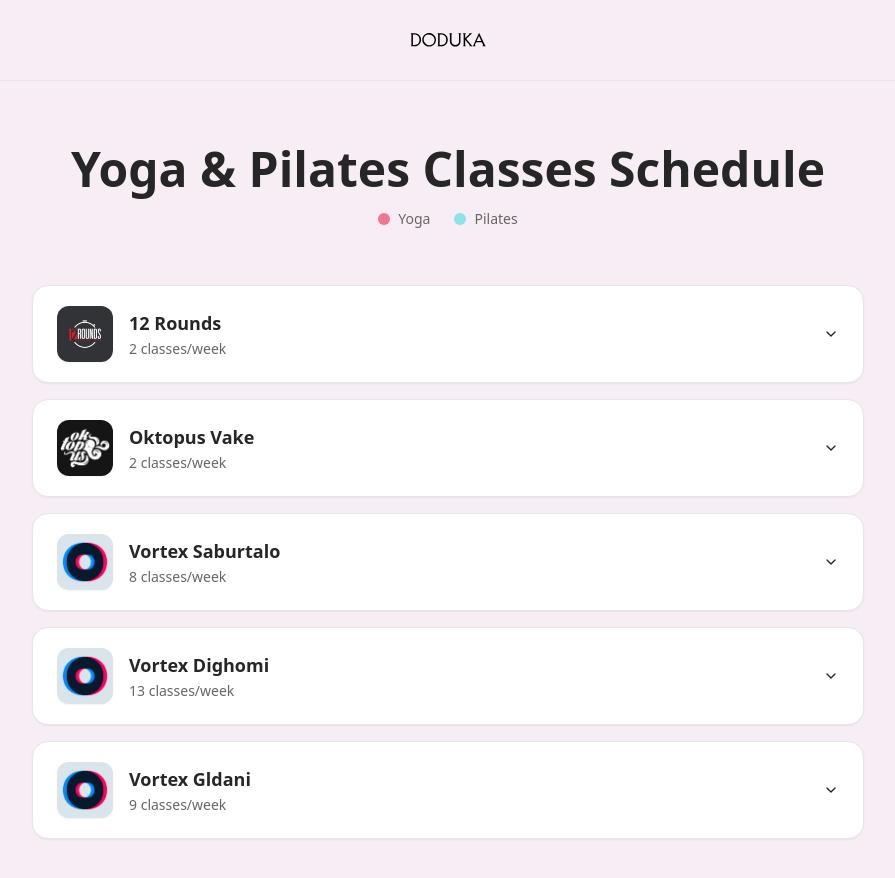
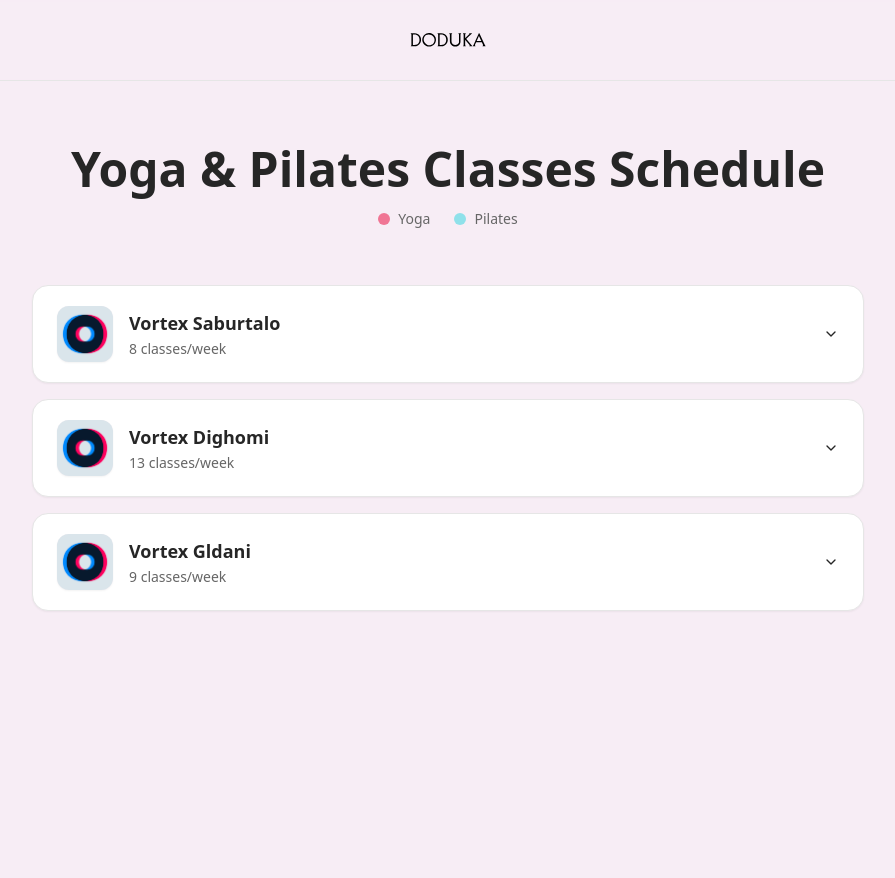
Before and after one commit to dodukamoves/ebb-and-flow-times, a React (Vite) app: page / in a window 1280 px wide. Shown: the top 878 px of the page, without its empty margins (192-1087 px from the left). Built offline with nearby package versions, Linux system fonts and the light colour scheme; the HTML template or start-up script is replaced by a standard one.

Commit message:
Changes
Co-authored-by: dodukamoves <239023338+dodukamoves@users.noreply.github.com>

```diff
--- a/src/data/scheduleData.ts
+++ b/src/data/scheduleData.ts
@@ -21,62 +21,6 @@ const getClassType = (name: string): "yoga" | "pilates" => {
 };
 
 export const studiosData: StudioData[] = [
-  {
-    name: "12 Rounds",
-    totalClassesPerWeek: 2,
-    schedule: [
-      {
-        day: "Tuesday",
-        classes: [
-          {
-            time: "11:30",
-            name: "Vinyasa Flow Yoga",
-            duration: "60min",
-            type: "yoga",
-          },
-        ],
-      },
-      {
-        day: "Thursday",
-        classes: [
-          {
-            time: "11:30",
-            name: "Vinyasa Flow Yoga",
-            duration: "60min",
-            type: "yoga",
-          },
-        ],
-      },
-    ],
-  },
-  {
-    name: "Oktopus Vake",
-    totalClassesPerWeek: 2,
-    schedule: [
-      {
-        day: "Tuesday",
-        classes: [
-          {
-            time: "13:15",
-            name: "Intensive Pilates",
-            duration: "45min",
-            type: "pilates",
-          },
-        ],
-      },
-      {
-        day: "Thursday",
-        classes: [
-          {
-            time: "13:15",
-            name: "Yoga & Sadhu Board",
-            duration: "60min",
-            type: "yoga",
-          },
-        ],
-      },
-    ],
-  },
   {
     name: "Vortex Saburtalo",
     totalClassesPerWeek: 8,
--- a/src/pages/Schedule.tsx
+++ b/src/pages/Schedule.tsx
@@ -1,13 +1,9 @@
 import { StudioSchedule } from "@/components/StudioSchedule";
 import { studiosData } from "@/data/scheduleData";
-import oktopusLogo from "@/assets/oktopus-logo.png";
 import vortexLogo from "@/assets/vortex-logo.png";
-import roundsLogo from "@/assets/12rounds-logo.png";
 
 export default function Schedule() {
   const logos = {
-    "12 Rounds": roundsLogo,
-    "Oktopus Vake": oktopusLogo,
     "Vortex Saburtalo": vortexLogo,
     "Vortex Dighomi": vortexLogo,
     "Vortex Gldani": vortexLogo,
```
